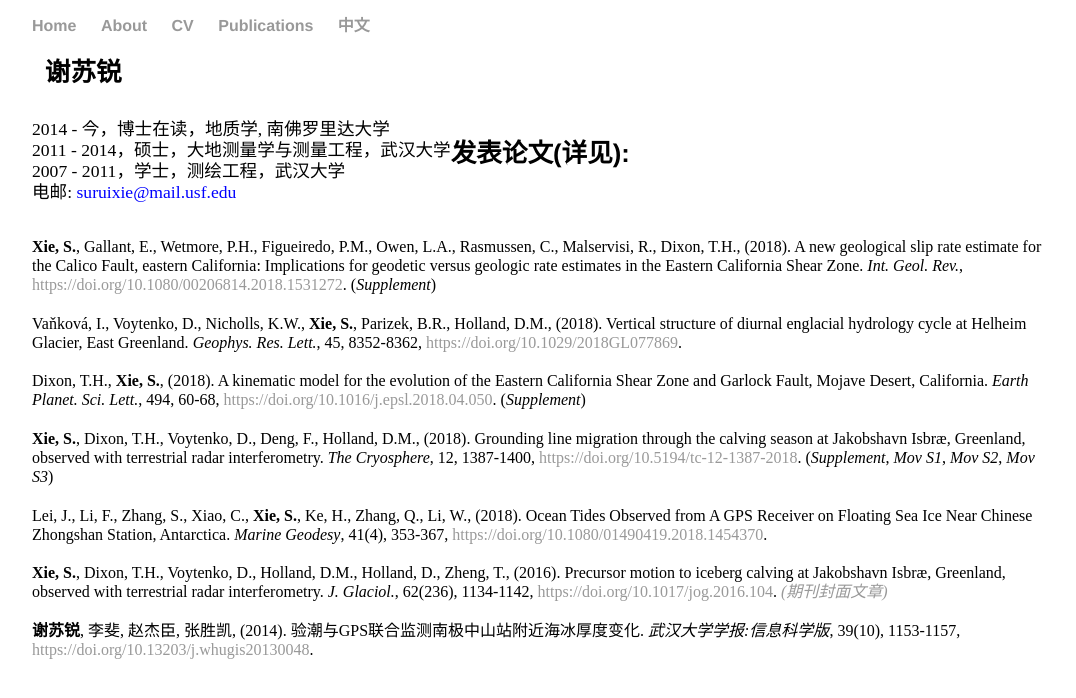
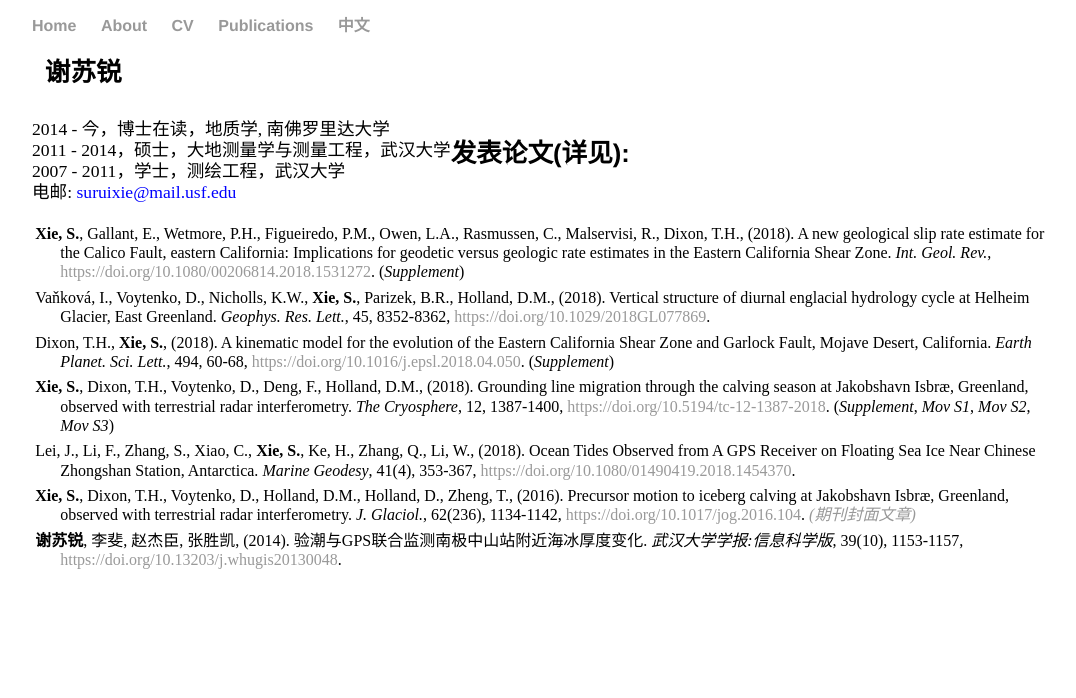
Before and after one commit to suruixie/suruixie.github.io, a Jekyll site: the page built from Chinese/index.html, in a window 1280 px wide. Shown: the top 698 px of the page, without its empty margins (96-1172 px from the left). Built offline with Jekyll 4.4.1, drawn with Linux system fonts in a browser that asks for light colours; a style sheet for code colours, icons or effects is not loaded.

Commit message:
Update index.html

```diff
--- a/Chinese/index.html
+++ b/Chinese/index.html
@@ -7,7 +7,7 @@
     <div class="Chinese">
         <div class="sideText">
 	    <h4>谢苏锐</h4>
-            <p>2014 - 今，博士在读，地质学, 南佛罗里达大学<br>
+            <p  margin: 0.2em>2014 - 今，博士在读，地质学, 南佛罗里达大学<br>
             2011 - 2014，硕士，大地测量学与测量工程，武汉大学<br>
             2007 - 2011，学士，测绘工程，武汉大学<br>
             电邮:
@@ -18,19 +18,19 @@
 	<br style="line-height:8.0em">
 	<div class="sideText">
 		<h4>发表论文(详见<a  href="https://scholar.google.com/citations?hl=en&user=kF4StsMAAAAJ&view_op=list_works"><i class="ai ai-google-scholar ai-2x"></i></a>): </h4>
-            <p style="font-size:1.0em;">
+		<p  class="publist" style="font-size:1.0em;">
 			<strong>Xie, S.</strong>, Gallant, E., Wetmore, P.H., Figueiredo, P.M., Owen, L.A., Rasmussen, C., Malservisi, R., Dixon, T.H., (2018). A new geological slip rate estimate for the Calico Fault, eastern California: Implications for geodetic versus geologic rate estimates in the Eastern California Shear Zone. <em>Int. Geol. Rev.</em>, <a href="https://doi.org/10.1080/00206814.2018.1531272">https://doi.org/10.1080/00206814.2018.1531272</a>.  (<em><a href="../files/2018/Xie_2018_IGR_supp.pdf" style="color:#000000;">Supplement</a></em>)<br>
-		<br style="line-height:0.1em">
+		<p  class="publist" style="font-size:1.0em;">
 			Vaňková, I., Voytenko, D., Nicholls, K.W., <strong>Xie, S.</strong>, Parizek, B.R., Holland, D.M., (2018). Vertical structure of diurnal englacial hydrology cycle at Helheim Glacier, East Greenland. <em>Geophys. Res. Lett.</em>, 45, 8352-8362, <a href="https://doi.org/10.1029/2018GL077869">https://doi.org/10.1029/2018GL077869</a>.  <br>
-		<br style="line-height:0.1em">
+		<p  class="publist" style="font-size:1.0em;">
 			Dixon, T.H., <strong>Xie, S.</strong>, (2018). A kinematic model for the evolution of the Eastern California Shear Zone and Garlock Fault, Mojave Desert, California. <em>Earth Planet. Sci. Lett.</em>, 494, 60-68, <a href="https://doi.org/10.1016/j.epsl.2018.04.050">https://doi.org/10.1016/j.epsl.2018.04.050</a>. (<em><a href="../files/2018/Dixon&Xie_2018_EPSL_supp.pdf" style="color:#000000;">Supplement</a></em>) <br>
-		<br style="line-height:0.1em">
+		<p  class="publist" style="font-size:1.0em;">
 			<strong>Xie, S.</strong>, Dixon, T.H., Voytenko, D., Deng, F., Holland, D.M., (2018). Grounding line migration through the calving season at Jakobshavn Isbræ, Greenland, observed with terrestrial radar interferometry. <em>The Cryosphere</em>, 12, 1387-1400, <a href="https://doi.org/10.5194/tc-12-1387-2018">https://doi.org/10.5194/tc-12-1387-2018</a>. (<em><a href="../files/2018/Xie_2018_TC_supp.pdf" style="color:#000000;">Supplement</a></em>, <em><a href="../files/2018/Xie18_movS1_2012.mp4" style="color:#000000;"> Mov S1</a></em>, <em><a href="../files/2018/Xie18_movS2_2015.mp4" style="color:#000000;"> Mov S2</a></em>, <em><a href="../files/2018/Xie18_movS3_2016.mp4" style="color:#000000;"> Mov S3</a></em>)  <br>
-		<br style="line-height:0.1em">
+		<p  class="publist" style="font-size:1.0em;">
 			Lei, J., Li, F., Zhang, S., Xiao, C., <strong>Xie, S.</strong>, Ke, H., Zhang, Q., Li, W., (2018). Ocean Tides Observed from A GPS Receiver on Floating Sea Ice Near Chinese Zhongshan Station, Antarctica. <em>Marine Geodesy</em>, 41(4), 353-367, <a href="https://doi.org/10.1080/01490419.2018.1454370">https://doi.org/10.1080/01490419.2018.1454370</a>.  <br>
-		<br style="line-height:0.1em">
+		<p  class="publist" style="font-size:1.0em;">
 			<strong>Xie, S.</strong>, Dixon, T.H., Voytenko, D., Holland, D.M., Holland, D., Zheng, T., (2016). Precursor motion to iceberg calving at Jakobshavn Isbræ, Greenland, observed with terrestrial radar interferometry. <em>J. Glaciol.</em>, 62(236), 1134-1142, <a href="https://doi.org/10.1017/jog.2016.104">https://doi.org/10.1017/jog.2016.104</a>. <em><a href="https://doi.org/10.1017/jog.2016.123"> (期刊封面文章)</a></em> <br>
-		<br style="line-height:0.1em">
+		<p  class="publist" style="font-size:1.0em;">
 			<strong>谢苏锐</strong>, 李斐, 赵杰臣, 张胜凯, (2014). 验潮与GPS联合监测南极中山站附近海冰厚度变化. <em>武汉大学学报:信息科学版</em>, 39(10), 1153-1157, <a href="http://ch.whu.edu.cn/CN/abstract/abstract3086.shtml">https://doi.org/10.13203/j.whugis20130048</a>. <br>
            		<br style="line-height:0.1em">
 	  	</p>
```
Lines whose indentation alone changed are shown as unchanged.
